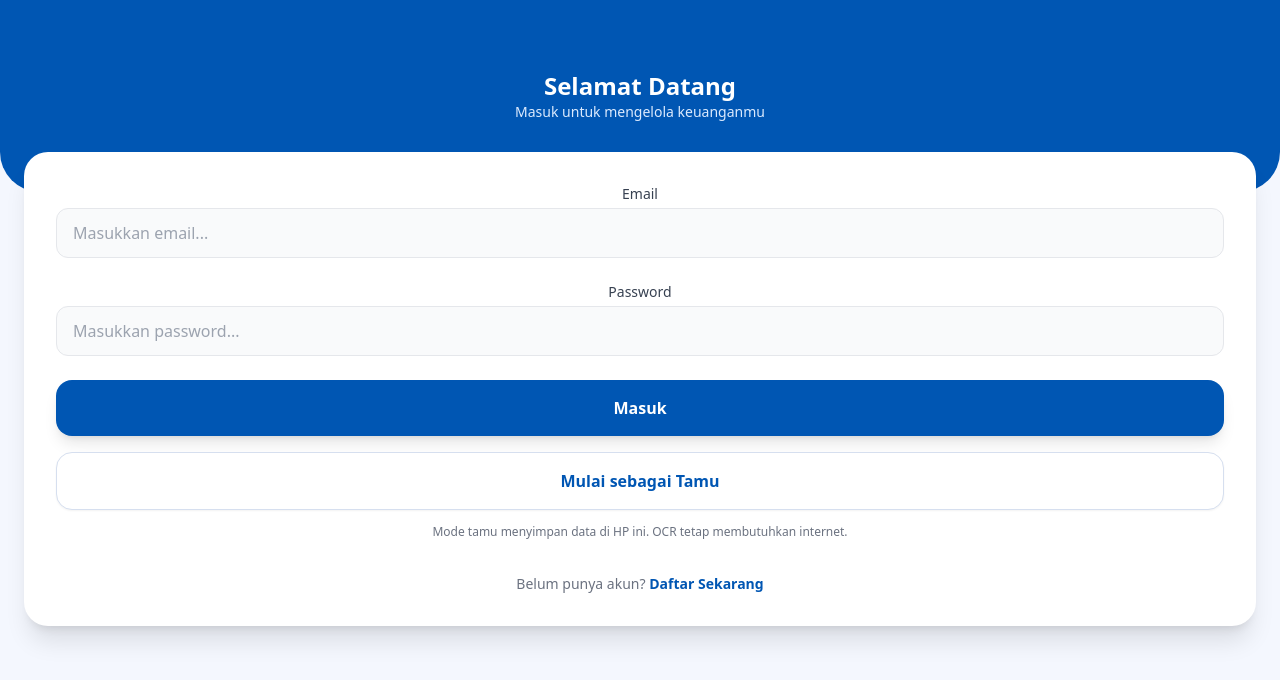
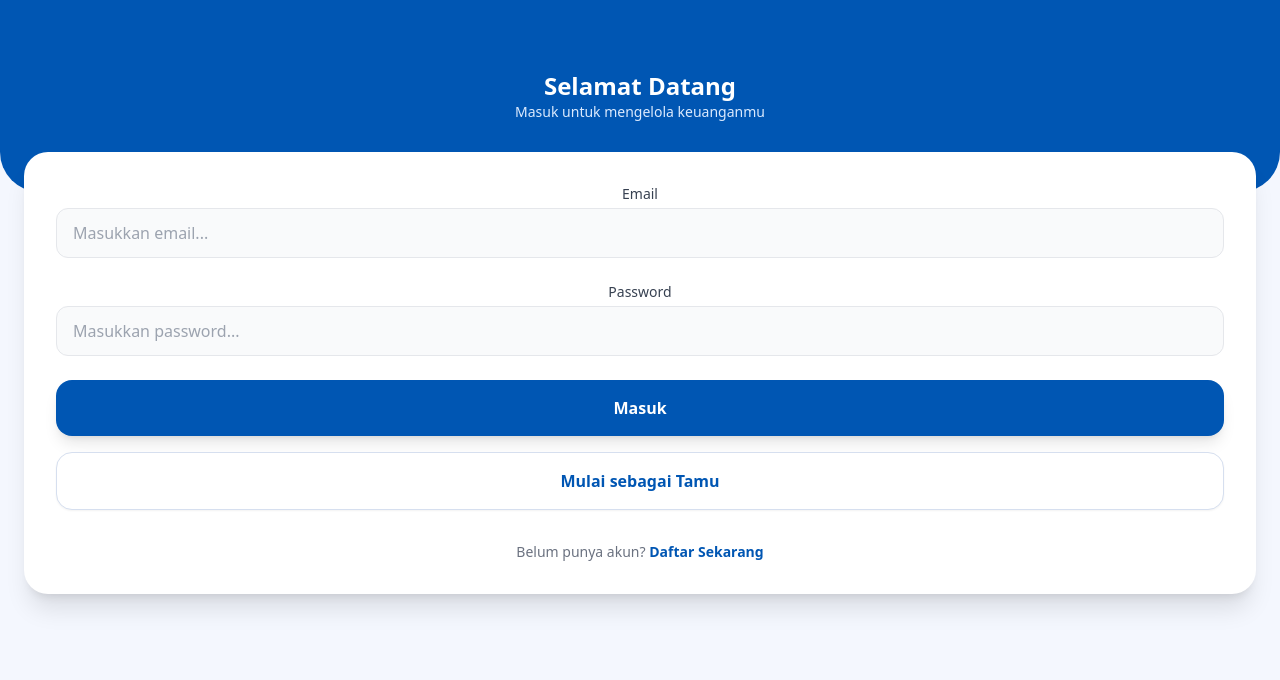
Before and after one commit to Arcdev0/keuangan-app, a React (Create React App) app in the folder front-end/: page /login in a window 1280 px wide. Shown: the top 680 px of the page. Built offline with nearby package versions, Linux system fonts and the light colour scheme; no server answers.

Commit message:
Simplify guest login prompt

```diff
--- a/front-end/src/pages/Login/Login.jsx
+++ b/front-end/src/pages/Login/Login.jsx
@@ -83,10 +83,6 @@ const Login = () => {
             Mulai sebagai Tamu
           </button>
 
-          <p className="mt-3 text-center text-xs leading-5 text-gray-500">
-            Mode tamu menyimpan data di HP ini. OCR tetap membutuhkan internet.
-          </p>
-
           <p className="text-center text-gray-500 text-sm mt-8">
             Belum punya akun? <Link to="/register" className="text-[#0056b3] font-bold hover:underline">Daftar Sekarang</Link>
           </p>
```
